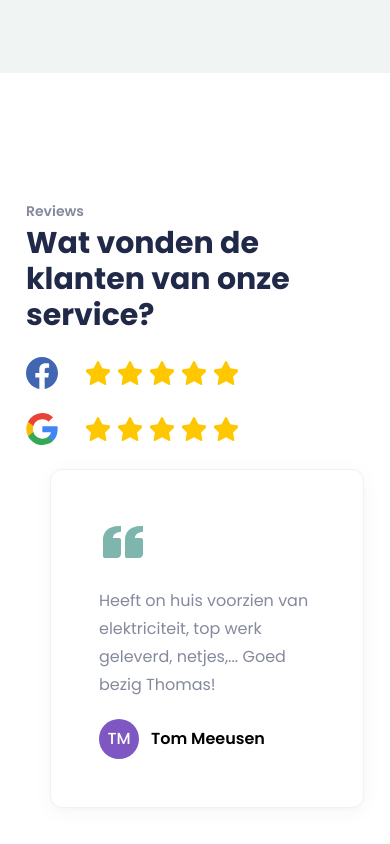
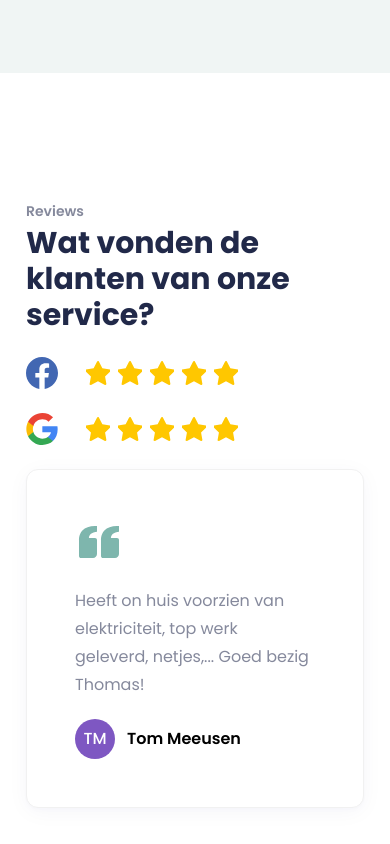
Before and after one commit to web3thijs/twe-nextjs-frontend, a Next.js app: page / in a window 390 px wide. Shown: the part 4623-5467 px from the top of the page. Built offline with nearby package versions, Linux system fonts and the light colour scheme.

Commit message:
responsive reviews section

```diff
--- a/components/sections/5_reviews/Reviews.tsx
+++ b/components/sections/5_reviews/Reviews.tsx
@@ -6,7 +6,7 @@ function Reviews() {
   return (
     <>
     <div className="container">
-      <div className="grid sm:grid-cols-2 space-x-6">
+      <div className="grid md:grid-cols-2 md:space-x-6">
         <div className="">
         <Title
           small={"Reviews"}
@@ -60,7 +60,7 @@ function Reviews() {
             </div>
           </div>
         </div>
-        <div className="mt-6 md:my-auto bg-white p-12 rounded-xl border border-solid border-gray-light shadow-3xl">
+        <div className="mt-6 md:my-auto bg-white p-12 rounded-xl border border-solid border-gray-light shadow-3xl w-full">
           <Image
             alt="Quote"
             src={"/reviews/quote.svg"}
```
